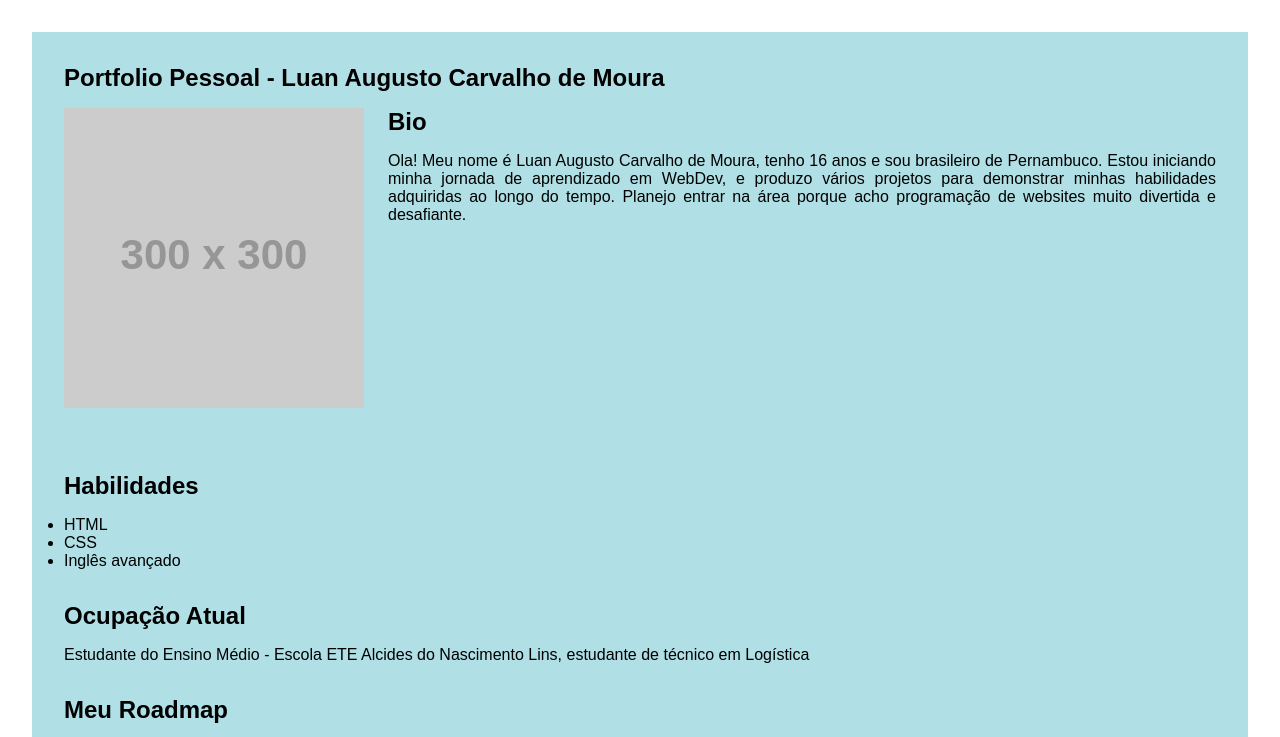
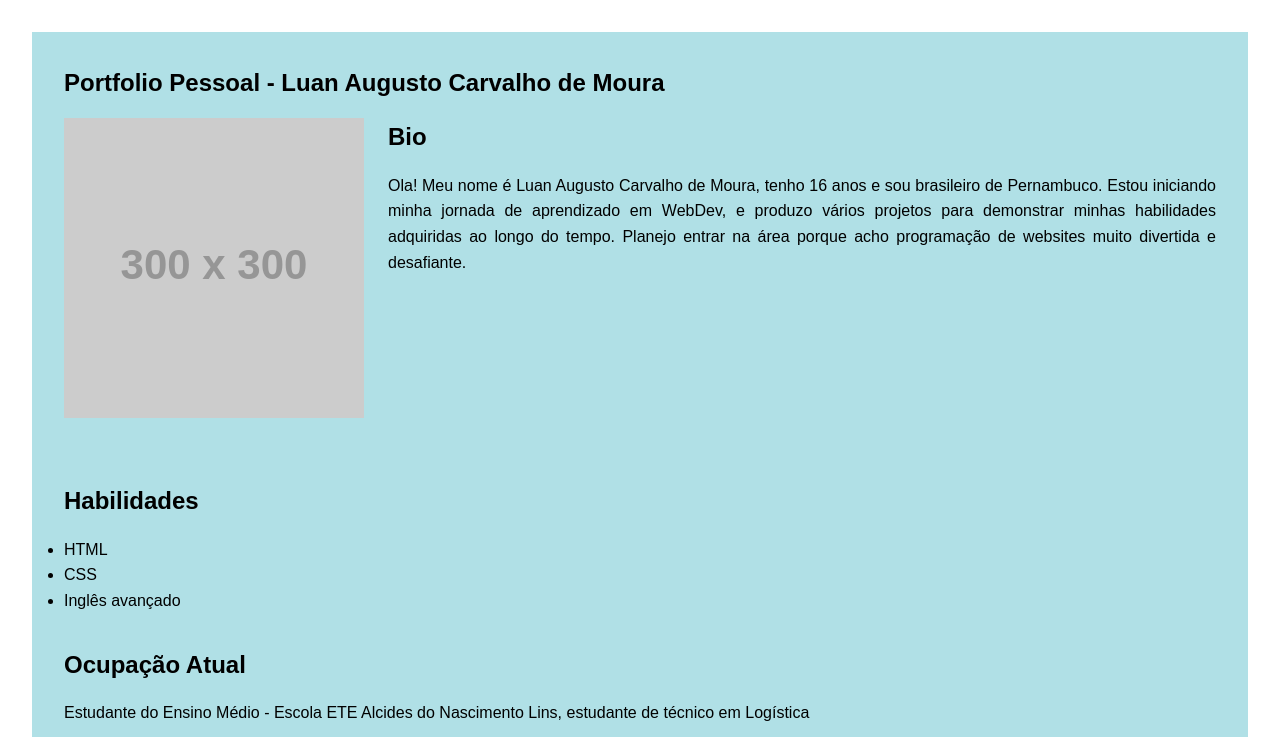
Before and after one commit to Shazem123/myprojects, a plain HTML site: page project1/index.html in a window 1280 px wide. Shown: the top 737 px of the page. Drawn offline with Linux system fonts and the light colour scheme; placeholder pictures from the web are drawn by us; a web font is replaced by a local one.

Commit message:
typo and period for comma fix

```diff
--- a/project1/styles.css
+++ b/project1/styles.css
@@ -2,7 +2,7 @@
     margin: 0;
     padding: 0;
     box-sizing: border-box;
-    line-height: 1,6;
+    line-height: 1.6;
     font-family: Google Sans Code, Arial, sans-serif;
 }
 main {
```
Also changed, not shown: project1/index.html (+1 -0 lines).
